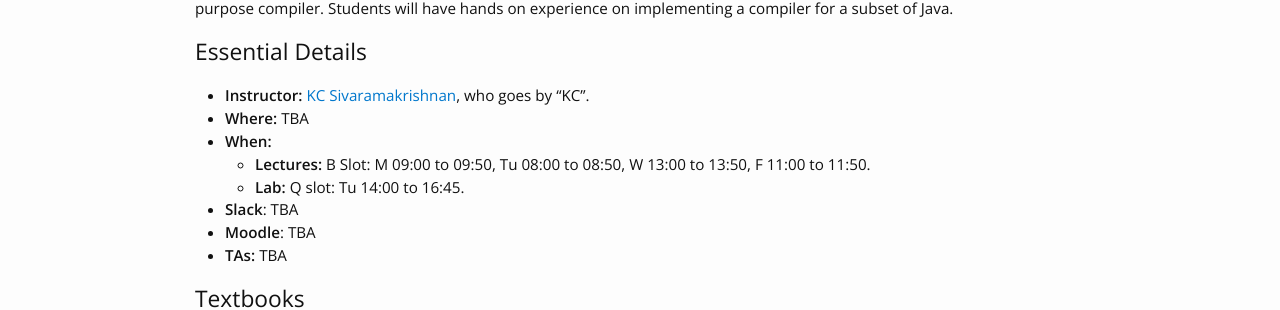
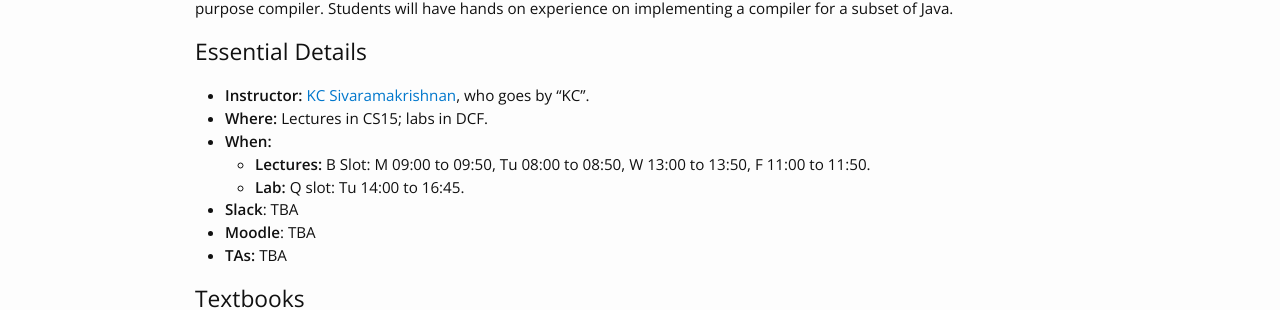
Before and after one commit to fplaunchpad/cs3300_m26, a Jekyll site: the page built from index.md, in a window 1280 px wide. Shown: the part 343-653 px from the top of the page. Built offline with Jekyll 4.4.1, drawn with Linux system fonts in a browser that asks for light colours; nearby versions of some CDN libraries.

Commit message:
Add lecture and lab venues (CS15, DCF)

```diff
--- a/index.md
+++ b/index.md
@@ -26,7 +26,7 @@ will have hands on experience on implementing a compiler for a subset of Java.
 ## Essential Details
 
 * **Instructor:** [KC Sivaramakrishnan](http://kcsrk.info), who goes by "KC".
-* **Where:** TBA
+* **Where:** Lectures in CS15; labs in DCF.
 * **When:**
   + **Lectures:** B Slot: M 09:00 to 09:50, Tu 08:00 to 08:50, W 13:00 to 13:50,
     F 11:00 to 11:50.
```
